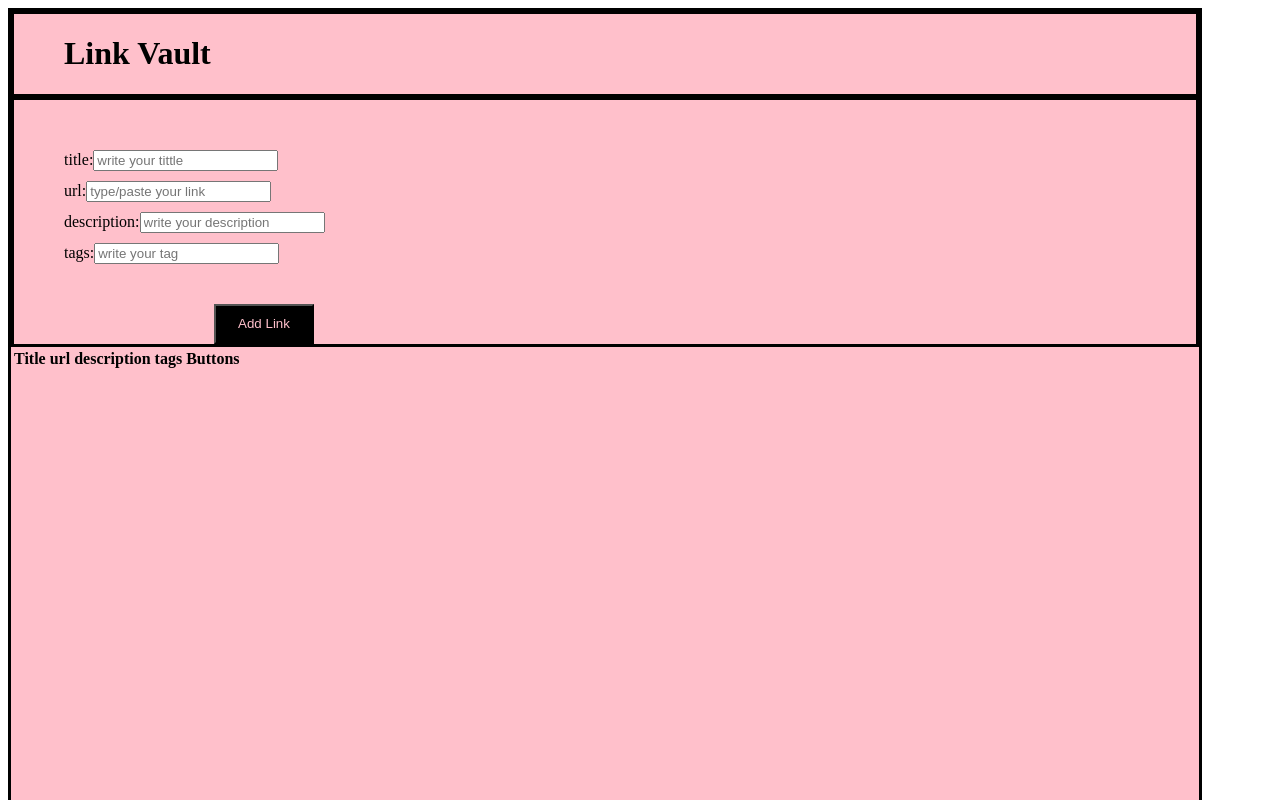
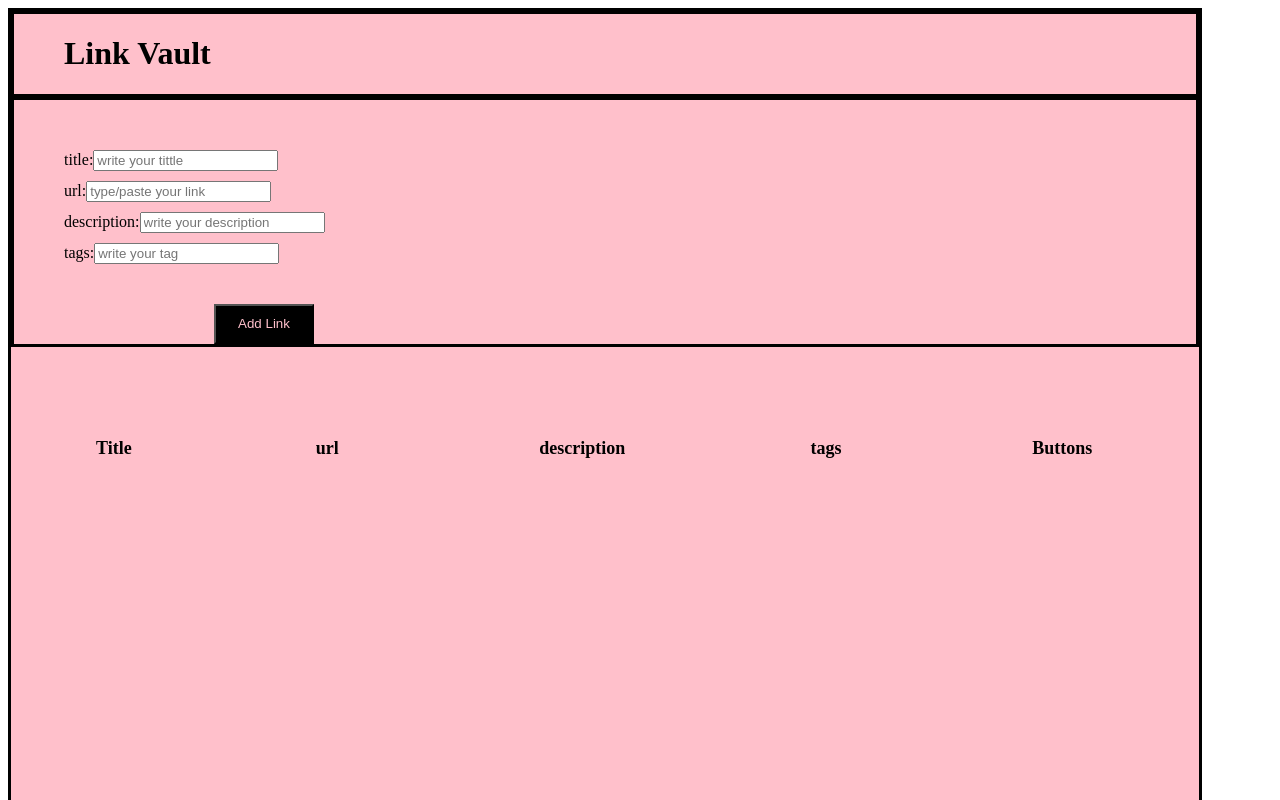
Before and after one commit to nokuphiwa02/LinkVault, a React (Vite) app: page / in a window 1280 px wide. Shown: the top 800 px of the page. Built offline with nearby package versions, Linux system fonts and the light colour scheme.

Commit message:
stylebtn

```diff
--- a/src/Row/ListLinks.tsx
+++ b/src/Row/ListLinks.tsx
@@ -1,6 +1,8 @@
 import React from 'react'
 import {type RowProps } from '../types/types'
 import { Row } from './Row'
+import styles from './Row.module.css'
+
 
 type ListLinksProps= {
     links: RowProps[]
@@ -8,21 +10,24 @@ type ListLinksProps= {
 
 export const ListLinks:React.FC<ListLinksProps> = ({links}) => {
   return (
-   <table>
+   <table >
     <thead>
-     <th>
+     <th className={styles.link1}>
      Title
      </th>
-      <th>
+
+      <th className={styles.link2}>
     url
      </th>
-      <th>
+      <th className={styles.link3}>
      description
      </th>
-      <th>
+
+      <th className={styles.link4}>
      tags
      </th>
-     <th>
+
+     <th className={styles.btn}>
         Buttons
      </th>
     </thead>
--- /dev/null
+++ b/src/Row/Row.module.css
@@ -0,0 +1,42 @@
+th{
+  font-size: large;
+  font-weight: bolder;
+  padding: 50px 50px;
+  gap: 100px;
+  height:100px;
+  width: 100%;
+  /* border: 5px solid black; */
+}
+
+.link1 {
+  width: 15vw;
+  /* border: 5px solid red;
+  background-color: purple; */
+
+}
+.link2{
+ width: 20vw;
+ height: 30px;
+ /* border: 5px solid green;
+  background-color: red;
+  */
+}
+
+.link3{
+ width: 25vw;
+ /* border: 5px solid blue;
+  background-color: yellow; */
+}
+
+
+.link4{
+ width: 15vw;
+ /* border: 5px solid yellow;
+background-color: lime; */
+}
+
+.btn {
+  width: 25vw;
+  /* border: 5px solid violet;
+  background-color: grey; */
+}
--- a/src/Row/Row.tsx
+++ b/src/Row/Row.tsx
@@ -1,5 +1,6 @@
 import React from 'react'
 import  {type RowProps } from '../types/types'
+import './Row.module.css'
 
 
 
```
Also changed, not shown: src/Row/Row.css (deleted, +0 -18 lines).
